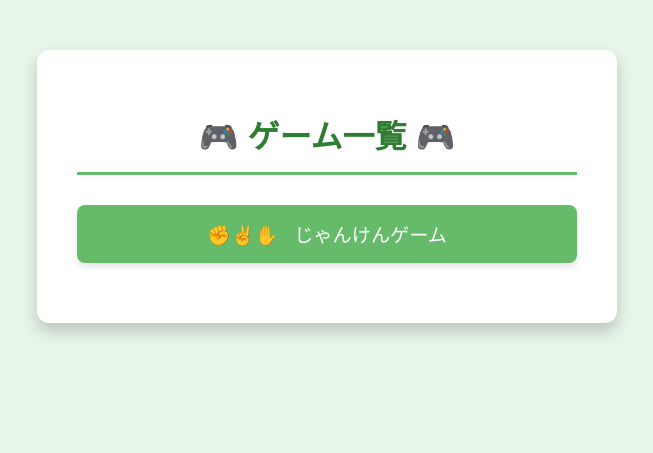
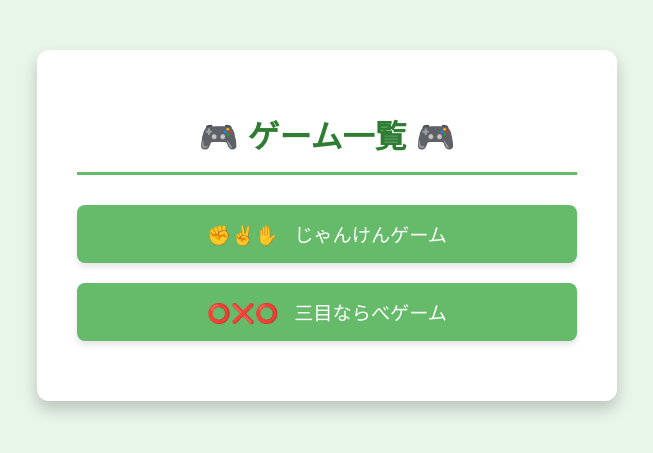
Before and after one commit to mizuki37zuki/janken1, a PHP site: page / in a window 1280 px wide. Shown: the top 453 px of the page, without its empty margins (313-966 px from the left). Run offline with PHP 8.4, Linux system fonts and the light colour scheme.

Commit message:
index.phpを更新

```diff
--- a/index.php
+++ b/index.php
@@ -63,6 +63,11 @@
                     <span class="emoji">✊✌️✋</span> じゃんけんゲーム
                 </a>
             </li>
+            <li>
+                <a href="./marubatsu.php">
+                    <span class="emoji">⭕❌⭕</span> 三目ならべゲーム
+                </a>
+            </li>
         </ul>
     </div>
 </body>
```
